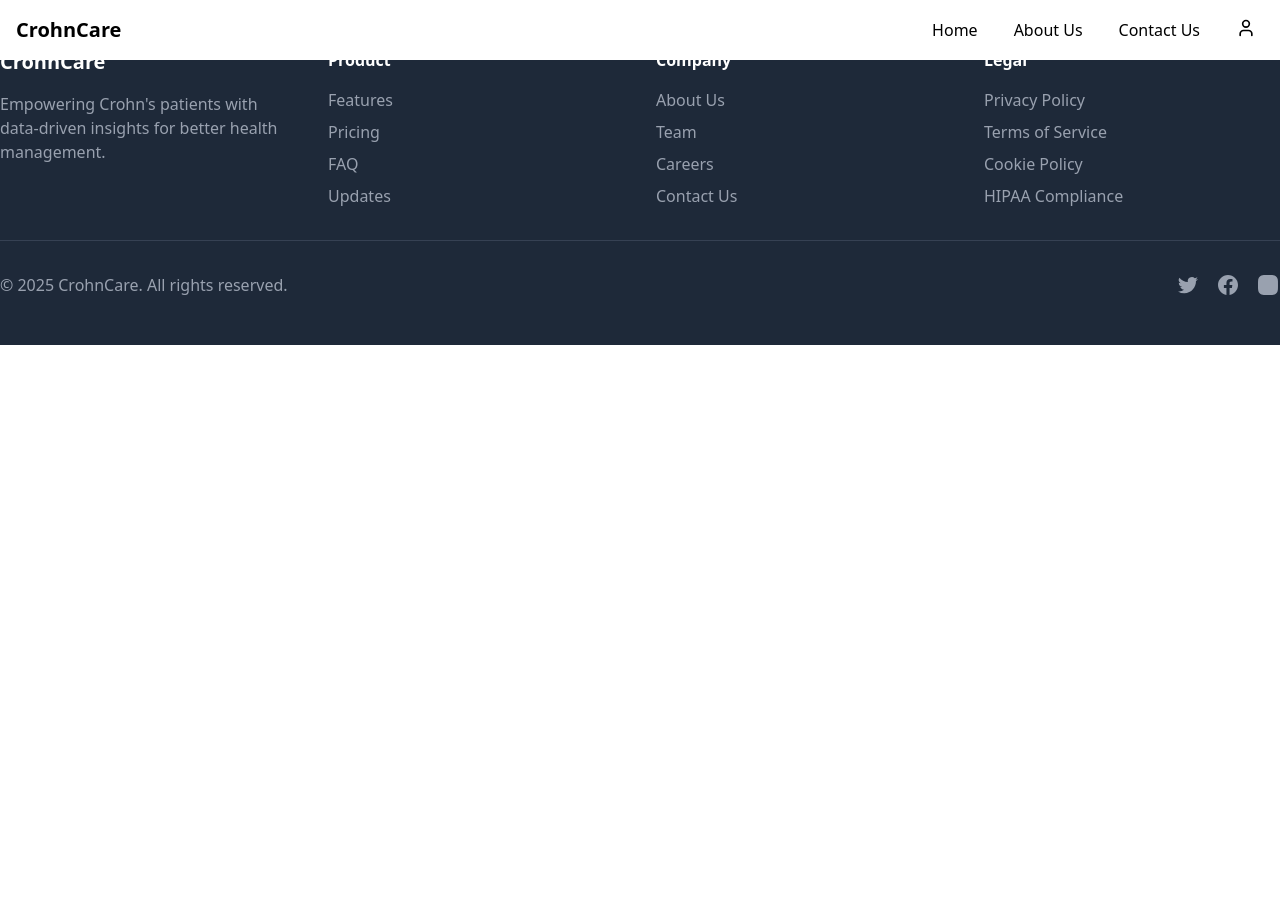
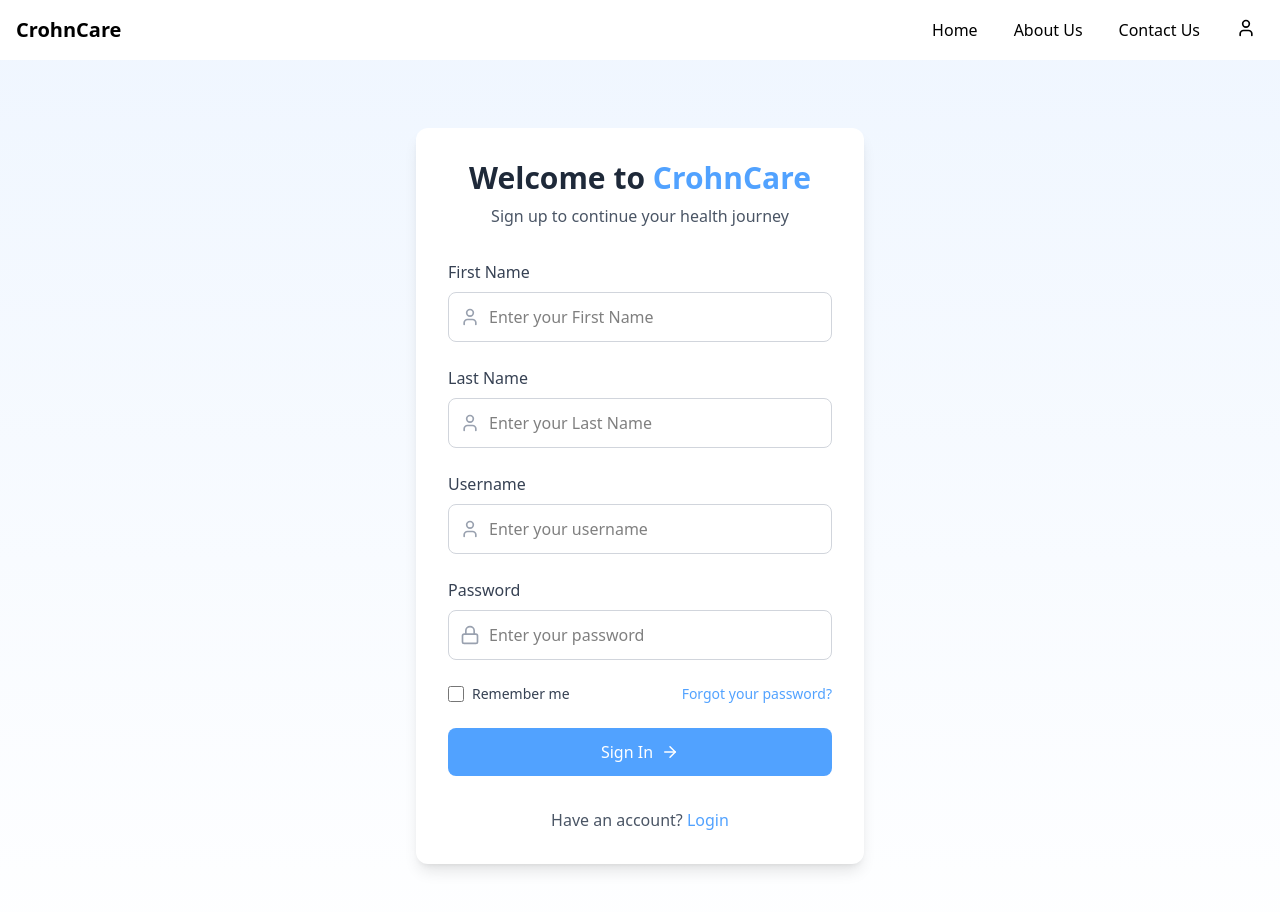
Before and after one commit to sami5436/ChronCare, a React (Vite) app in the folder frontend/: page /signup in a window 1280 px wide. Shown: the top 912 px of the page. Before the commit the page ends 800 px from the top, so only its background shows below. Built offline with nearby package versions, Linux system fonts and the light colour scheme.

Commit message:
Signup page int

```diff
--- a/frontend/src/App.jsx
+++ b/frontend/src/App.jsx
@@ -11,7 +11,7 @@ import Footer from "./components/footer";
 function App() {
   const location = useLocation();
   const hideNavbarPaths = ["/admin/profile"];
-  const hideFooterPaths = ["/admin/profile", "/login"];
+  const hideFooterPaths = ["/admin/profile", "/login","/signup"];
 
   const shouldShowNavbar = !hideNavbarPaths.some(path => location.pathname.startsWith(path));
   const shouldShowFooter = !hideFooterPaths.some(path => location.pathname.startsWith(path));
--- a/frontend/src/pages/auth/login.jsx
+++ b/frontend/src/pages/auth/login.jsx
@@ -92,7 +92,7 @@ function Login() {
         <div className="mt-8 text-center">
           <p className="text-gray-600">
             Don't have an account?{" "}
-            <a href="#" className="text-blue-400 hover:text-blue-600 font-medium">
+            <a href="signup" className="text-blue-400 hover:text-blue-600 font-medium">
               Sign up
             </a>
           </p>
--- a/frontend/src/pages/auth/signup.jsx
+++ b/frontend/src/pages/auth/signup.jsx
@@ -1,11 +1,147 @@
-import React from 'react'
+import React, { useState } from "react";
+import { ArrowRight, Lock, User } from "lucide-react";
 
-function signup() {
+function Login() {
+  const [email, setEmail] = useState("");
+  const [firstName, setFirstName] = useState("");
+  const [lastName, setLastName] = useState("");
+
+  const [username, setUsername] = useState("");
+  const [password, setPassword] = useState("");
+  const [rememberMe, setRememberMe] = useState(false);
+
+  const handleSubmit = (event) => {
+    event.preventDefault();
+    // Handle login logic here (e.g., API call)
+    console.log("Logging in with:", username, password, "Remember me:", rememberMe);
+  };
+
   return (
-    <div>
+    <div className="min-h-screen bg-gradient-to-b from-blue-50 to-white flex items-center justify-center">
+      <div className="w-full max-w-md p-8 bg-white rounded-xl mt-32 mb-32 shadow-lg">
+        <div className="text-center mb-8">
+          <h1 className="text-3xl font-bold text-gray-800">Welcome to <span className="text-blue-400">CrohnCare</span></h1>
+          <p className="text-gray-600 mt-2">Sign up to continue your health journey</p>
+        </div>
 
+        <form onSubmit={handleSubmit}>
+        <div className="mb-6">
+            <label htmlFor="firstName" className="block text-gray-700 font-medium mb-2">
+              First Name
+            </label>
+            <div className="relative">
+              <div className="absolute inset-y-0 left-0 pl-3 flex items-center pointer-events-none">
+                <User className="h-5 w-5 text-gray-400" />
+              </div>
+              <input
+                type="text"
+                id="username"
+                value={firstName}
+                onChange={(e) => setFirstName(e.target.value)}
+                required
+                className="w-full py-3 pl-10 pr-3 border border-gray-300 rounded-lg focus:outline-none focus:ring-2 focus:ring-blue-400 focus:border-transparent"
+                placeholder="Enter your First Name"
+              />
+            </div>
+          </div>
+          <div className="mb-6">
+            <label htmlFor="lastName" className="block text-gray-700 font-medium mb-2">
+              Last Name
+            </label>
+            <div className="relative">
+              <div className="absolute inset-y-0 left-0 pl-3 flex items-center pointer-events-none">
+                <User className="h-5 w-5 text-gray-400" />
+              </div>
+              <input
+                type="text"
+                id="username"
+                value={lastName}
+                onChange={(e) => setLastName(e.target.value)}
+                required
+                className="w-full py-3 pl-10 pr-3 border border-gray-300 rounded-lg focus:outline-none focus:ring-2 focus:ring-blue-400 focus:border-transparent"
+                placeholder="Enter your Last Name"
+              />
+            </div>
+          </div>
+          <div className="mb-6">
+            <label htmlFor="username" className="block text-gray-700 font-medium mb-2">
+              Username
+            </label>
+            <div className="relative">
+              <div className="absolute inset-y-0 left-0 pl-3 flex items-center pointer-events-none">
+                <User className="h-5 w-5 text-gray-400" />
+              </div>
+              <input
+                type="text"
+                id="username"
+                value={username}
+                onChange={(e) => setUsername(e.target.value)}
+                required
+                className="w-full py-3 pl-10 pr-3 border border-gray-300 rounded-lg focus:outline-none focus:ring-2 focus:ring-blue-400 focus:border-transparent"
+                placeholder="Enter your username"
+              />
+            </div>
+          </div>
+
+          <div className="mb-6">
+            <label htmlFor="password" className="block text-gray-700 font-medium mb-2">
+              Password
+            </label>
+            <div className="relative">
+              <div className="absolute inset-y-0 left-0 pl-3 flex items-center pointer-events-none">
+                <Lock className="h-5 w-5 text-gray-400" />
+              </div>
+              <input
+                type="password"
+                id="password"
+                value={password}
+                onChange={(e) => setPassword(e.target.value)}
+                required
+                className="w-full py-3 pl-10 pr-3 border border-gray-300 rounded-lg focus:outline-none focus:ring-2 focus:ring-blue-400 focus:border-transparent"
+                placeholder="Enter your password"
+              />
+            </div>
+          </div>
+
+          <div className="flex items-center justify-between mb-6">
+            <div className="flex items-center">
+              <input
+                id="remember-me"
+                type="checkbox"
+                checked={rememberMe}
+                onChange={(e) => setRememberMe(e.target.checked)}
+                className="h-4 w-4 text-blue-400 focus:ring-blue-400 border-gray-300 rounded"
+              />
+              <label htmlFor="remember-me" className="ml-2 block text-sm text-gray-700">
+                Remember me
+              </label>
+            </div>
+            <div className="text-sm">
+              <a href="#" className="text-blue-400 hover:text-blue-600">
+                Forgot your password?
+              </a>
+            </div>
+          </div>
+
+          <button
+            type="submit"
+            className="w-full bg-blue-400 text-white px-6 py-3 rounded-lg font-medium flex items-center justify-center hover:bg-blue-500 transition duration-300 cursor-pointer"
+          >
+            Sign In <ArrowRight className="ml-2" size={18} />
+          </button>
+        </form>
+
+        <div className="mt-8 text-center">
+          <p className="text-gray-600">
+           Have an account?{" "}
+            <a href="/login" className="text-blue-400 hover:text-blue-600 font-medium">
+              Login
+            </a>
+          </p>
+        </div>
+      </div>
     </div>
-  )
+  );
 }
 
-export default signup
+export default Login;
```
Also changed, not shown: 1 other file (tests, documents, lock files or other folders).
